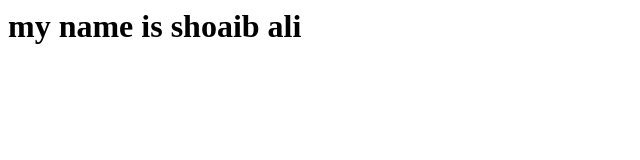
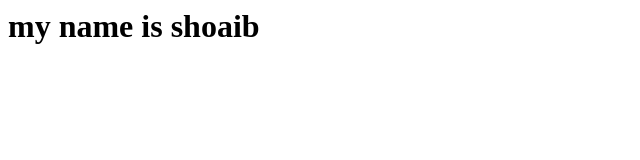
Before and after one commit to Shoaib-Minhas/IAC_Website, a plain HTML site: page index.html in a window 1280 px wide. Shown: the full height of the page, 0-640 px from the left. Drawn offline with Linux system fonts and the light colour scheme.

Commit message:
Update index.html

```diff
--- a/index.html
+++ b/index.html
@@ -1 +1 @@
-<h1> my name is shoaib ali </h1>
+<h1> my name is shoaib  </h1>
```
